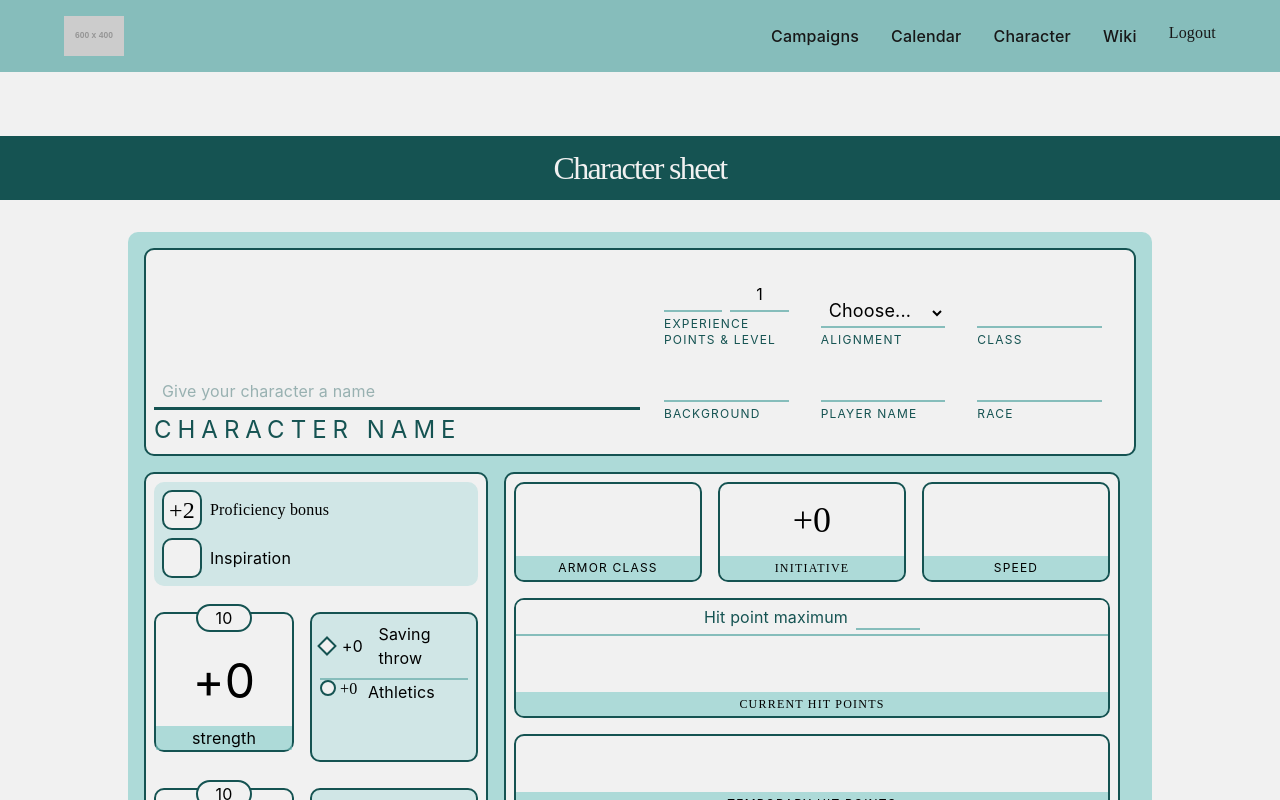
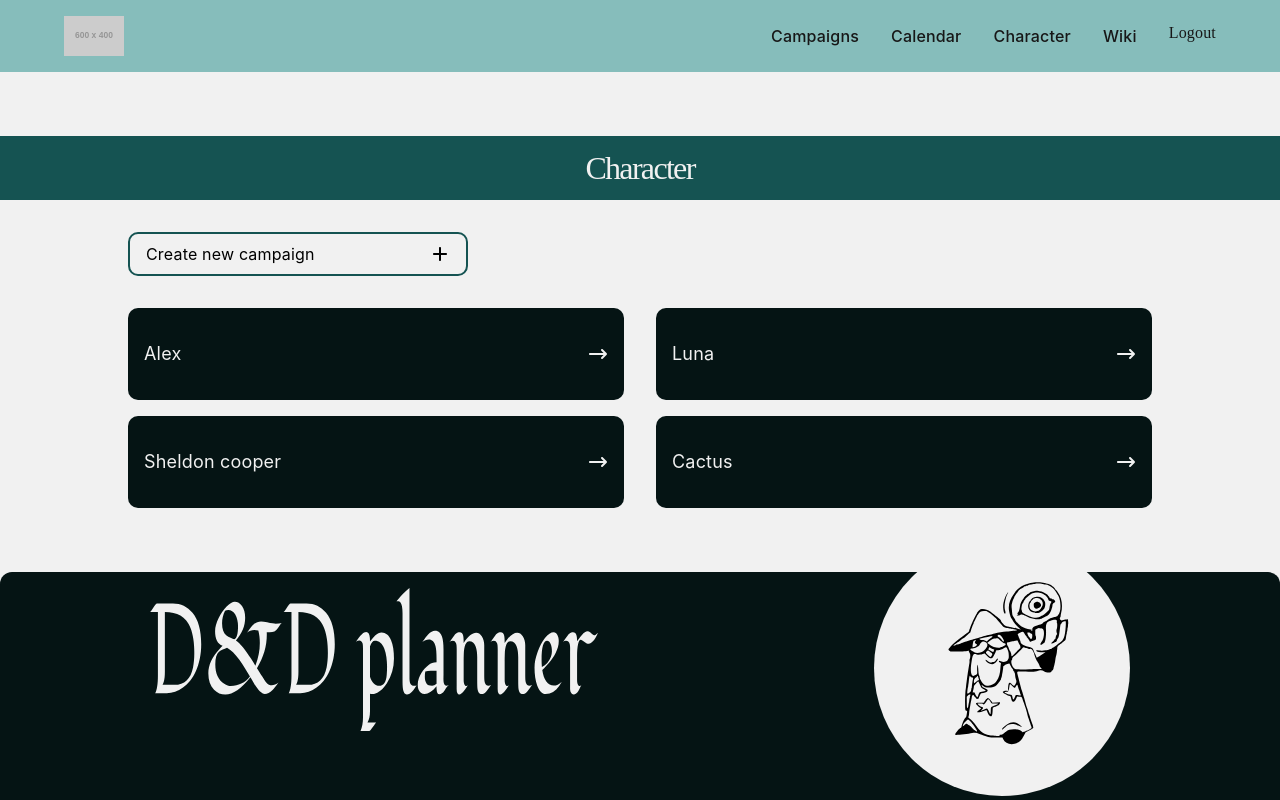
Before and after one commit to juleskj/dnd-react-flask, a React (Vite) app: page /character in a window 1280 px wide. Shown: the top 800 px of the page. Built offline with nearby package versions, Linux system fonts and the light colour scheme; a web font is replaced by a local one.

Commit message:
character entry page and character page

```diff
--- a/src/App.jsx
+++ b/src/App.jsx
@@ -7,7 +7,8 @@ import WikiCreateEntry from "./pages/wikipedia/WikiCreateEntry";
 
 import Campaigns from "./pages/campaigns/CampaignsView";
 import Calendar from "./pages/Calendar";
-import Character from "./pages/Character";
+import Character from "./pages/characterSheet/Character";
+import CharacterEntry from "./pages/characterSheet/CharacterEntry";
 import Login from "./pages/Login";
 import Signup from "./pages/Signup";
 import ForgotPassword from "./pages/ForgotPassword";
@@ -32,6 +33,7 @@ function App() {
       <Route path="/" element={<Home />} />
       <Route path="/calendar" element={<Calendar />} />
       <Route path="/character" element={<Character />} />
+      <Route path="/character/:slug" element={<CharacterEntry />} />
 
       {/* sing up and login pages */}
       <Route path="/login" element={<Login />} />
@@ -44,8 +46,14 @@ function App() {
       <Route path="/campaigns" element={<Campaigns />} />
       <Route path="/campaigns/:slug" element={<SingleCampaign />} />
       <Route path="/campaigns/:slug/sessions" element={<SessionsView />} />
-      <Route path="/campaigns/:slug/sessions/new-session" element={<NewSession />} />
-      <Route path="/campaigns/:campaignSlug/sessions/:sessionSlug" element={<SessionEntry />} />
+      <Route
+        path="/campaigns/:slug/sessions/new-session"
+        element={<NewSession />}
+      />
+      <Route
+        path="/campaigns/:campaignSlug/sessions/:sessionSlug"
+        element={<SessionEntry />}
+      />
       <Route path="/calendar" element={<Calendar />} />
       <Route path="/character" element={<Character />} />
     </Routes>
--- a/src/components/wiki/WikiWorld.tsx
+++ b/src/components/wiki/WikiWorld.tsx
@@ -2,17 +2,17 @@ import { Link } from "react-router";
 
 function WikiWorld({
   worldTitle,
-  slug,
   id,
+  to,
 }: {
   worldTitle: string;
-  slug: string;
   id?: string;
+  to: string;
 }) {
   return (
     <Link
       key={id}
-      to={`/wiki/${slug}`}
+      to={to}
       className="active:scale-[0.98] hover:scale-[1.02] duration-100 ease-in"
     >
       <article className="flex flex-row items-center justify-between  py-8 px-4 rounded-[10px] text-light-100 bg-main-400 w-full md:max-w-full ">
--- /dev/null
+++ b/src/pages/characterSheet/Character.jsx
@@ -0,0 +1,55 @@
+import { useState } from "react";
+import MainLayout from "../../layouts/MainLayout";
+import WikiWorld from "../../components/wiki/WikiWorld";
+import toSlug from "../../utils/ToSlug";
+import AddWikiBtn from "../../components/wiki/AddWikiBtn";
+
+function Character() {
+  const DRAFT_Character = [
+    {
+      id: "1",
+      characterName: "alex",
+      slug: toSlug("alex"),
+    },
+    {
+      id: "2",
+      characterName: "luna",
+      slug: toSlug("luna"),
+    },
+    {
+      id: "3",
+      characterName: "sheldon cooper",
+      slug: toSlug("sheldon cooper"),
+    },
+    { id: "4", characterName: "cactus", slug: toSlug("cactus") },
+  ];
+
+  const [Character, setCharacter] = useState(DRAFT_Character);
+
+  function addCampaign(title) {
+    const newCampaign = {
+      id: crypto.randomUUID(),
+      characterName: title,
+      slug: title.toLowerCase().replace(/\s+/g, "-"),
+    };
+    // later save to local storage
+    setCharacter((prev) => [...prev, newCampaign]);
+  }
+  return (
+    <MainLayout headerTitle="Character" color="teal">
+      <AddWikiBtn btnText="Create new campaign" onAdd={addCampaign} />
+      <section className="grid md:grid-cols-2 gap-y-4 gap-x-8 my-8">
+        {Character.map((campaign) => (
+          <WikiWorld
+            key={campaign.id}
+            id={campaign.id}
+            worldTitle={campaign.characterName}
+            to={`/character/${campaign.slug}`}
+          />
+        ))}
+      </section>
+    </MainLayout>
+  );
+}
+
+export default Character;
--- a/src/pages/Character.jsx
+++ b/src/pages/characterSheet/CharacterEntry.jsx
@@ -1,16 +1,19 @@
-import MainLayout from "../layouts/MainLayout";
-import AbilityComp from "../components/character-sheet/AbilityComp";
-import CombatStats from "../components/character-sheet/CombatStats";
-import CharacterInfo from "../components/character-sheet/CharacterInfo";
-import AttacksComp from "../components/character-sheet/AttacksComp";
-import EquipmentComp from "../components/character-sheet/EquipmentComp";
-import LinedTextarea from "../components/character-sheet/LinedTextarea";
+import MainLayout from "../../layouts/MainLayout";
+import AbilityComp from "../../components/character-sheet/AbilityComp";
+import CombatStats from "../../components/character-sheet/CombatStats";
+import CharacterInfo from "../../components/character-sheet/CharacterInfo";
+import AttacksComp from "../../components/character-sheet/AttacksComp";
+import EquipmentComp from "../../components/character-sheet/EquipmentComp";
+import LinedTextarea from "../../components/character-sheet/LinedTextarea";
+import fromSlug from "../../utils/FromSlug";
 
-import { ABILITIES, useCharacter } from "../utils/useCharacter";
+import { useParams } from "react-router";
+import { ABILITIES, useCharacter } from "../../utils/useCharacter";
 
-import { getProficiencyBonus, formatBonus } from "../utils/Cals";
+import { getProficiencyBonus, formatBonus } from "../../utils/Cals";
 
 function Character() {
+  const { slug } = useParams();
   const {
     character: c,
     setField,
@@ -20,7 +23,7 @@ function Character() {
     addAttack,
     changeAttack,
     removeAttack,
-  } = useCharacter();
+  } = useCharacter(slug);
 
   const proficiencyBonus = getProficiencyBonus(c.level);
 
@@ -30,7 +33,7 @@ function Character() {
   };
 
   return (
-    <MainLayout headerTitle=" Character sheet" color="teal" css="grid gap-2">
+    <MainLayout headerTitle={c.name} color="teal" css="grid gap-2">
       <section className=" flex flex-col lg:grid lg:grid-rows-[auto_auto] lg:grid-cols-[1fr_auto] gap-4 lg:p-4 lg:bg-main-100/60 lg:rounded-[10px] lg:*:bg-light-100 *:rounded-[10px]  *:bg-main-100/30 *:p-2   lg:*:border-2 lg:*:border-main-300 lg:*:p-2">
         <div className=" lg:grid lg:grid-cols-2 col-span-3 py-4 lg:py-0">
           {/* character name */}
--- a/src/pages/wikipedia/Wiki.jsx
+++ b/src/pages/wikipedia/Wiki.jsx
@@ -50,7 +50,7 @@ function Wiki() {
             key={world.id}
             id={world.id}
             worldTitle={world.worldTitle}
-            slug={world.slug}
+            to={`/Wiki/${world.slug}`}
           />
         ))}
       </section>
--- a/src/utils/useCharacter.jsx
+++ b/src/utils/useCharacter.jsx
@@ -46,8 +46,9 @@ const GROUPS = [
   "deathSaves",
 ];
 
-function loadCharacter() {
+function loadCharacter(slug) {
   const defaults = createCharacter();
+  if (slug) defaults.name = slug.replaceAll("-", " "); // ← new line
   try {
     const saved = JSON.parse(localStorage.getItem(STORAGE_KEY));
     if (!saved) return defaults;
@@ -111,9 +112,8 @@ export const createCharacter = () => ({
 
 const STORAGE_KEY = "dnd-character";
 
-export function useCharacter() {
-  const [character, setCharacter] = useState(loadCharacter);
-
+export function useCharacter(slug) {
+  const [character, setCharacter] = useState(() => loadCharacter(slug));
   // autosave on every change
   const latest = useRef(character);
   latest.current = character;
```
